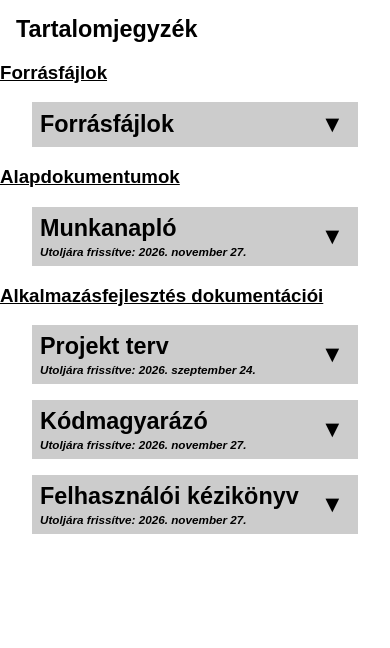
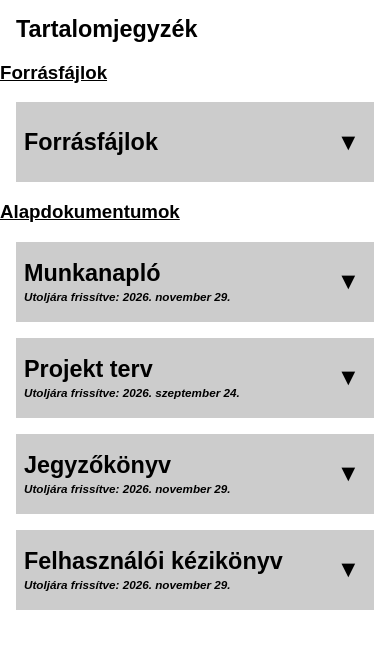
Before and after one commit to oroszkristof/3D-MODELLEZES-ES-JATEKFEJLESZTES-EYZWG9-FUEEB7, a plain HTML site: page jatekfejlesztes.html in a window 390 px wide. Drawn offline with Linux system fonts and the light colour scheme.

Commit message:
Add files via upload

```diff
--- a/jatekfejlesztes.html
+++ b/jatekfejlesztes.html
@@ -137,6 +137,20 @@
         font-size: 5vw;
       }
     }
+
+@media (max-width: 768px) {
+  .link {
+    margin: 1rem;
+  }
+
+  .header-container {
+    margin: 0;
+    min-height: 80px;
+    box-sizing: border-box;
+    width: 100%;
+  }
+}
+
   </style>
 </head>
 
@@ -151,7 +165,7 @@
       <ul>
         <li>
           <div class="header-container">
-            <a href="#">
+            <a href="https://drive.google.com/drive/folders/1TWAYi4bWEs8ZLXcACmpvLCAtgkryc855?usp=sharing">
               <b>Forrásfájlok</b>
             </a>
             <button class="toggle-button" onclick="toggleContent('extraContentGithub', this)"
@@ -177,7 +191,7 @@
           <div class="header-container">
             <div>
               <a href="#"><b>Munkanapló</b></a>
-              <span class="frissites">Utoljára frissítve: 2026. november 27. </span>
+              <span class="frissites">Utoljára frissítve: 2026. november 29. </span>
             </div>
             <button class="toggle-button" onclick="toggleContent('extraContentMunkanaplo', this)"
               aria-label="Alfejezetek megnyitása/bezárása">
@@ -195,9 +209,6 @@
         </li>
       </ul>
     </div>
-
-    <h3><u>Alkalmazásfejlesztés dokumentációi</u></h3>
-
 
 
     <div class="link">
@@ -230,10 +241,10 @@
         <li>
           <div class="header-container">
             <div>
-              <a href="">
-                <b>Kódmagyarázó</b>
+              <a href="#">
+                <b>Jegyzőkönyv</b>
               </a>
-              <span class="frissites">Utoljára frissítve: 2026. november 27.</span>
+              <span class="frissites">Utoljára frissítve: 2026. november 29.</span>
             </div>
             <button class="toggle-button" onclick="toggleContent('extraContentProjekt', this)"
               aria-label="Alfejezetek megnyitása/bezárása">
@@ -258,8 +269,8 @@
         <li>
           <div class="header-container">
             <div>
-              <a href=""><b>Felhasználói kézikönyv</b></a>
-              <span class="frissites">Utoljára frissítve: 2026. november 27.</span>
+              <a href="#"><b>Felhasználói kézikönyv</b></a>
+              <span class="frissites">Utoljára frissítve: 2026. november 29.</span>
             </div>
             <button class="toggle-button" onclick="toggleContent('extraContentkezikonyv', this)"
               aria-label="Alfejezetek megnyitása/bezárása">
```
Also changed, not shown: index.html (+1 -1 lines).
